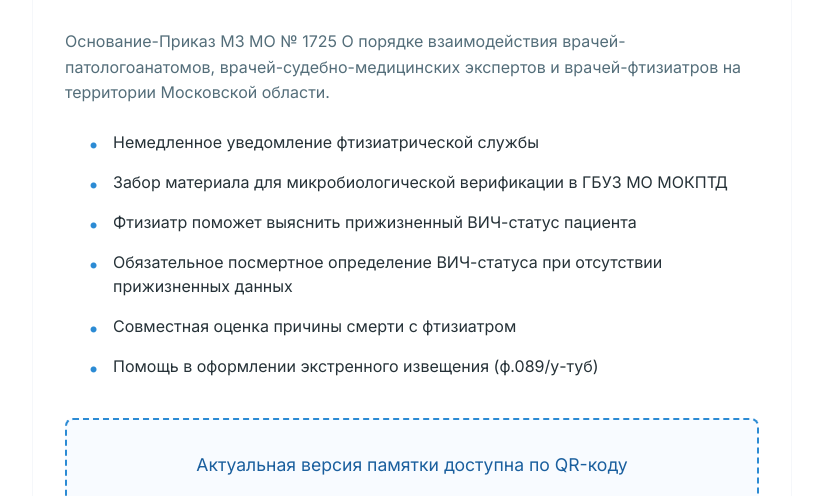
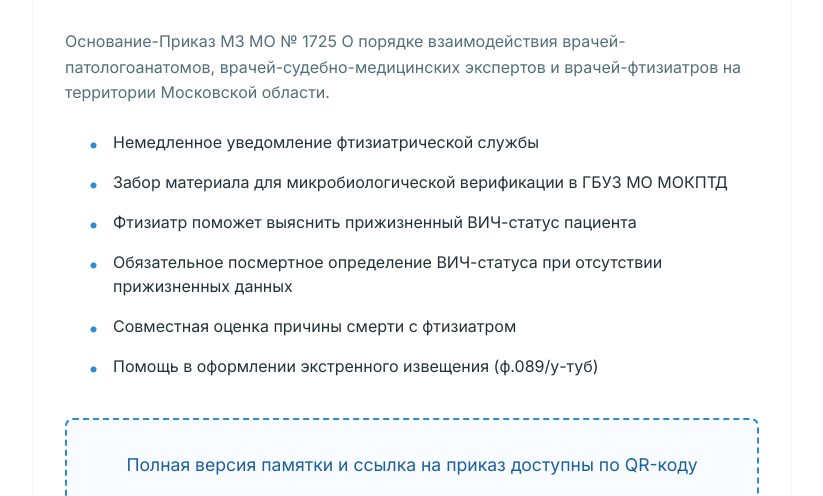
Before and after one commit to klinmokptd/qr_sudmed, a plain HTML site: page index.html in a window 1280 px wide. Shown: the part 260-756 px from the top of the page, without its empty margins (228-1051 px from the left). Drawn offline with Linux system fonts and the light colour scheme.

Commit message:
Update index.html

```diff
--- a/index.html
+++ b/index.html
@@ -264,7 +264,7 @@
 
         <!-- Блок с QR-кодом - ТОЛЬКО ОДНА НАДПИСЬ СВЕРХУ -->
         <section class="qr-section">
-            <h3 class="qr-title">Актуальная версия памятки доступна по QR-коду</h3>
+            <h3 class="qr-title">Полная версия памятки и ссылка на приказ доступны по QR-коду</h3>
 
             <div class="qr-code-container">
                 <!-- ЗАГРУЗИТЕ ФАЙЛ qr_pamyatka.png В РЕПОЗИТОРИЙ -->
```
